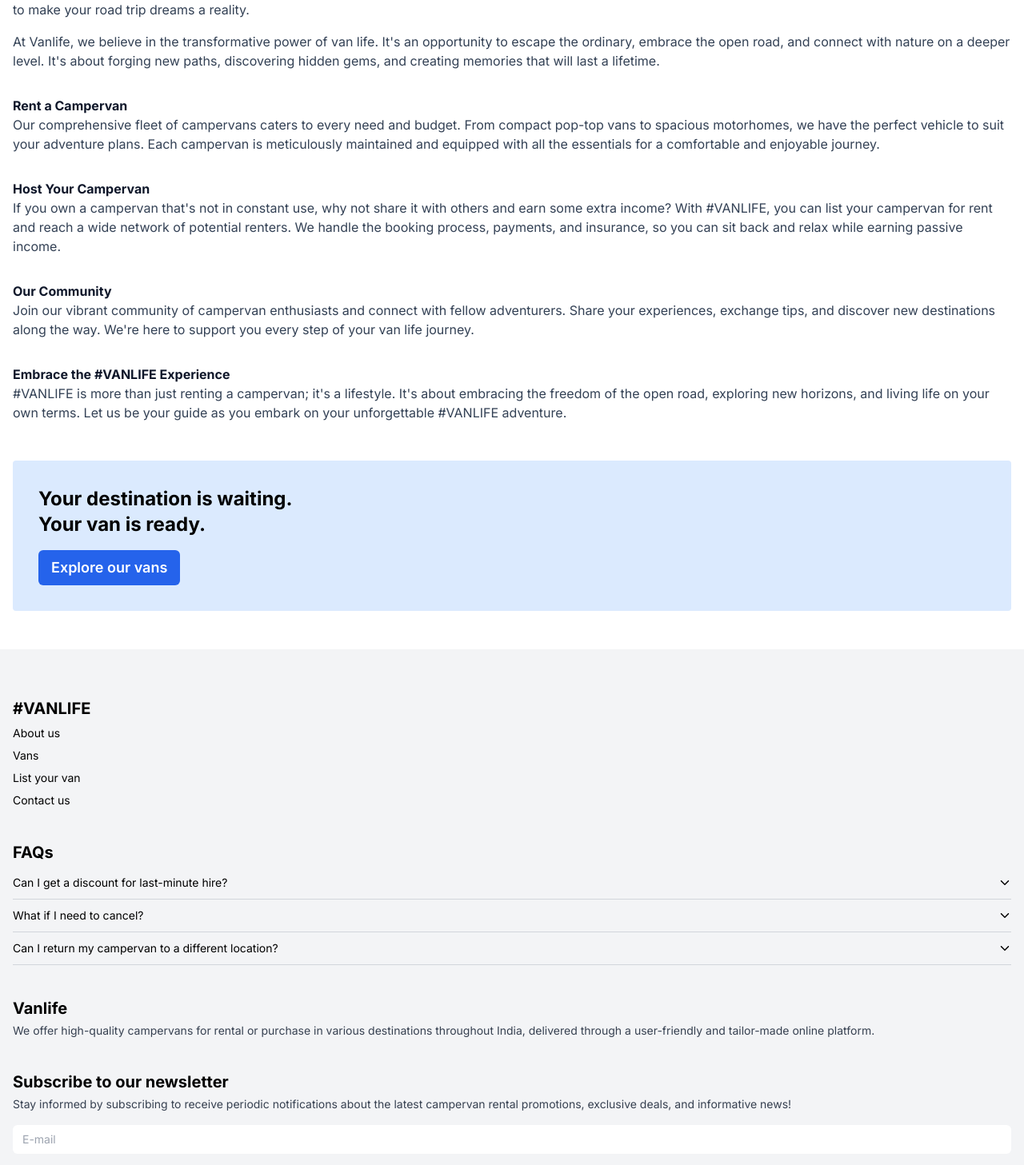
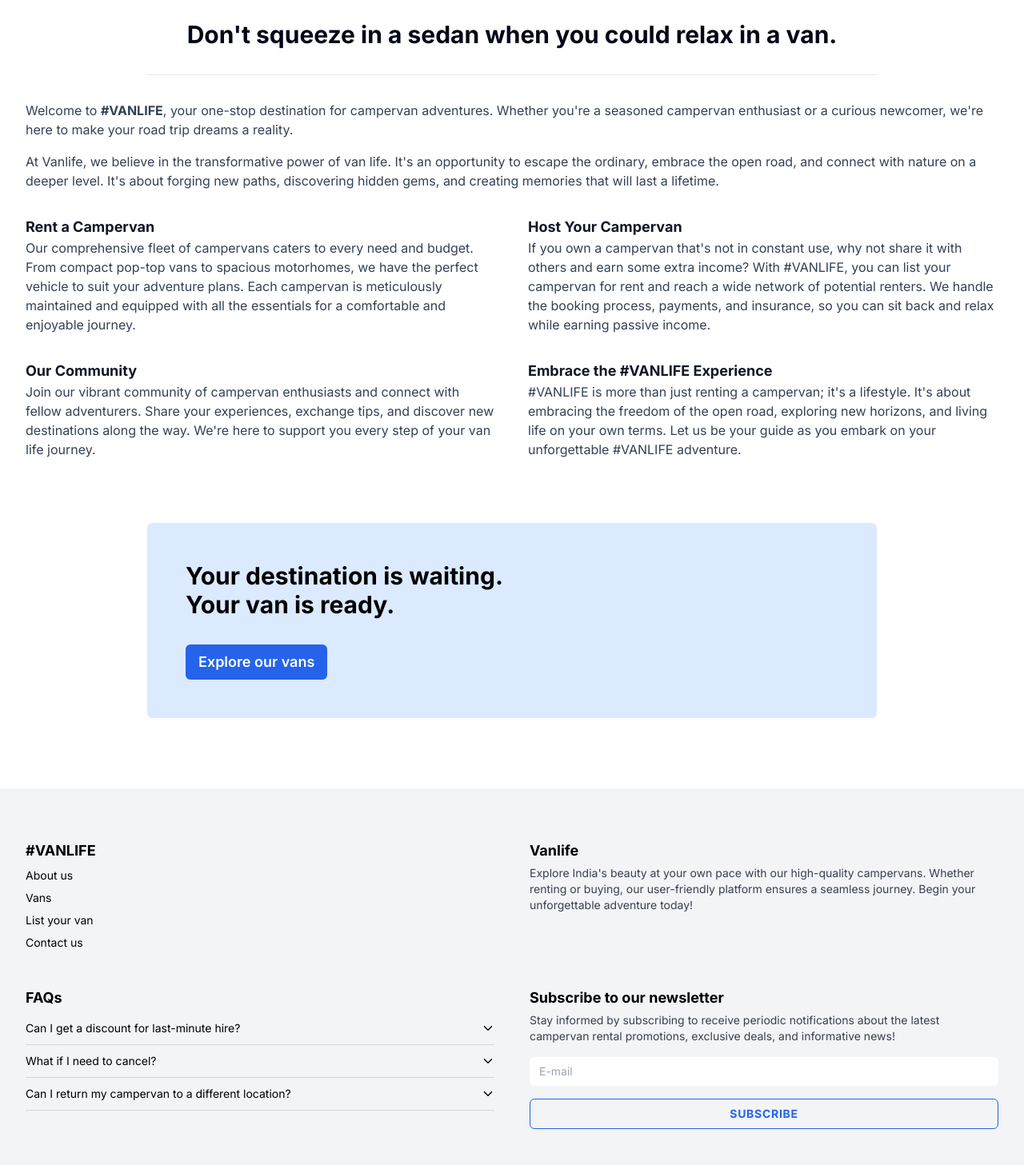
Before and after one commit to DeshalPadmakar/scrimba-vanlife, a React (Vite) app: page /about in a window 1280 px wide. Shown: the part 471-1928 px from the top of the page at 80% size. Built offline with nearby package versions, Linux system fonts and the light colour scheme.

Commit message:
footer and about page responsive wrt tablet

```diff
--- a/src/components/Footer.jsx
+++ b/src/components/Footer.jsx
@@ -13,9 +13,9 @@ import { IoMdMail } from "react-icons/io"
 export default function Footer() {
     return (
         <footer className="bg-gray-100">
-            <div className="px-4 pt-16 flex flex-col gap-11">
+            <div className="px-4 pt-16 grid gap-11 md:px-8 md:grid-cols-2 md:pb-6">
                 <section>
-                    <h1 className="text-xl font-bold mb-2 leading-none">#VANLIFE</h1>
+                    <h1 className="text-xl md:text-lg font-bold mb-2 md:mb-1 leading-none">#VANLIFE</h1>
                     <ul className="flex flex-col gap-1">
                         <li>
                             <Link to="about" className="hover:text-blue-600 text-sm">About us</Link>
@@ -32,8 +32,8 @@ export default function Footer() {
                     </ul>
                 </section>
 
-                <section role="FAQs" className="">
-                    <h1 className="text-xl font-bold mb-2 leading-none">FAQs</h1>
+                <section role="FAQs" className="md:order-2">
+                    <h1 className="text-xl md:text-lg font-bold mb-2 md:mb-1 leading-none">FAQs</h1>
                     <div className="">
                         <Accordion>
                             <Accordion.Title className="w-full">
@@ -64,13 +64,13 @@ export default function Footer() {
                     </div>
                 </section>
 
-                <section role="short summary about us">
-                    <h1 className="text-xl font-bold mb-2 leading-none">Vanlife</h1>
-                    <p className="text-sm text-gray-700">We offer high-quality campervans for rental or purchase in various destinations throughout India, delivered through a user-friendly and tailor-made online platform.</p>
+                <section role="short summary about us" className="md:order-1">
+                    <h1 className="text-xl md:text-lg font-bold mb-2 md:mb-1 leading-none">Vanlife</h1>
+                    <p className="text-sm text-gray-700">Explore India's beauty at your own pace with our high-quality campervans. Whether renting or buying, our user-friendly platform ensures a seamless journey. Begin your unforgettable adventure today!</p>
                 </section>
 
-                <section role="newsletter section">
-                    <h1 className="text-xl font-bold mb-2 leading-none">Subscribe to our newsletter</h1>
+                <section role="newsletter section" className="md:order-3">
+                    <h1 className="text-xl md:text-lg font-bold mb-2 md:mb-1 leading-none">Subscribe to our newsletter</h1>
                     <p className="text-sm text-gray-700" >Stay informed by subscribing to receive periodic notifications about the latest campervan rental promotions, exclusive deals, and informative news!</p>
                     <form className="flex flex-col gap-4 mt-4">
                         <label htmlFor="email" className="sr-only">Email</label>
--- a/src/pages/About.jsx
+++ b/src/pages/About.jsx
@@ -5,30 +5,40 @@ import { Link } from "react-router-dom"
 export default function About() {
     return (
         <div className="mt-16">
-            <div className="h-[250px] bg-aboutPage bg-cover flex">
+            <div className="h-[250px] md:h-[400px] bg-aboutPage bg-cover flex">
                 <h1 className="m-auto text-slate-50 text-4xl font-bold tracking-wide">About us</h1>
             </div>
-            <div className="px-4 pt-8 pb-12">
-                <div className="text-slate-700 ">
-                    <h2 className="text-2xl font-bold leading-normal text-slate-950 bg-blue border-b border-slate-200 pb-8">Don't squeeze in a sedan when you could relax in a van.</h2>
+            <div className="px-4 md:px-8 pt-8 pb-12">
+                <div className="text-slate-700">
+                    <h2 className="text-2xl md:text-3xl font-bold leading-normal text-slate-950 bg-blue border-b border-slate-200 pb-8 md:w-3/4 md:mx-auto md:text-center">Don't squeeze in a sedan when you could relax in a van.</h2>
                     <p className="mt-8">Welcome to <span className="font-bold">#VANLIFE</span>, your one-stop destination for campervan adventures. Whether you're a seasoned campervan enthusiast or a curious newcomer, we're here to make your road trip dreams a reality.</p>
                     <p className="mt-4">At Vanlife, we believe in the transformative power of van life. It's an opportunity to escape the ordinary, embrace the open road, and connect with nature on a deeper level. It's about forging new paths, discovering hidden gems, and creating memories that will last a lifetime.</p>
 
-                    <h3 className="mt-8 text-normal text-slate-900 font-bold">Rent a Campervan</h3>
-                    <p className="">Our comprehensive fleet of campervans caters to every need and budget. From compact pop-top vans to spacious motorhomes, we have the perfect vehicle to suit your adventure plans. Each campervan is meticulously maintained and equipped with all the essentials for a comfortable and enjoyable journey.</p>
+                    <div className="grid gap-8 md:gap-x-10 mt-8 md:grid-cols-2">
+                        <div>
+                            <h3 className=" md:text-lg text-slate-900 font-bold">Rent a Campervan</h3>
+                            <p className="">Our comprehensive fleet of campervans caters to every need and budget. From compact pop-top vans to spacious motorhomes, we have the perfect vehicle to suit your adventure plans. Each campervan is meticulously maintained and equipped with all the essentials for a comfortable and enjoyable journey.</p>
+                        </div>
 
-                    <h3 className="mt-8 text-normal text-slate-900 font-bold">Host Your Campervan</h3>
-                    <p className="">If you own a campervan that's not in constant use, why not share it with others and earn some extra income? With #VANLIFE, you can list your campervan for rent and reach a wide network of potential renters. We handle the booking process, payments, and insurance, so you can sit back and relax while earning passive income.</p>
+                        <div>
+                            <h3 className=" md:text-lg text-slate-900 font-bold">Host Your Campervan</h3>
+                            <p className="">If you own a campervan that's not in constant use, why not share it with others and earn some extra income? With #VANLIFE, you can list your campervan for rent and reach a wide network of potential renters. We handle the booking process, payments, and insurance, so you can sit back and relax while earning passive income.</p>
+                        </div>
 
-                    <h3 className="mt-8 text-normal text-slate-900 font-bold">Our Community</h3>
-                    <p className="">Join our vibrant community of campervan enthusiasts and connect with fellow adventurers. Share your experiences, exchange tips, and discover new destinations along the way. We're here to support you every step of your van life journey.</p>
+                        <div>
+                            <h3 className=" md:text-lg text-slate-900 font-bold">Our Community</h3>
+                            <p className="">Join our vibrant community of campervan enthusiasts and connect with fellow adventurers. Share your experiences, exchange tips, and discover new destinations along the way. We're here to support you every step of your van life journey.</p>
+                        </div>
 
-                    <h3 className="mt-8 text-normal text-slate-900 font-bold">Embrace the #VANLIFE Experience</h3>
-                    <p className="">#VANLIFE is more than just renting a campervan; it's a lifestyle. It's about embracing the freedom of the open road, exploring new horizons, and living life on your own terms. Let us be your guide as you embark on your unforgettable #VANLIFE adventure.</p>
+                        <div>
+                            <h3 className="md:text-lg text-slate-900 font-bold">Embrace the #VANLIFE Experience</h3>
+                            <p className="">#VANLIFE is more than just renting a campervan; it's a lifestyle. It's about embracing the freedom of the open road, exploring new horizons, and living life on your own terms. Let us be your guide as you embark on your unforgettable #VANLIFE adventure.</p>
+                        </div>
+                    </div>
                 </div>
-                <div className="font-bold text-2xl bg-blue-100 p-8 mt-12 rounded overflow-hidden">
-                    <h3>Your destination is waiting.<br />Your van is ready.</h3>
-                    <Link className="mt-4 font-semibold text-lg bg-blue-600 text-white px-4 py-2 rounded-md inline-block" to="/vans">Explore our vans</Link>
+                <div className="font-bold bg-blue-100 p-8 md:p-12 mt-12 md:mt-20 md:mb-10 rounded md:rounded-md md:w-3/4 md:mx-auto">
+                    <h3 className="text-2xl md:text-3xl">Your destination is waiting.<br />Your van is ready.</h3>
+                    <Link className="mt-4 md:mt-8 font-semibold text-lg bg-blue-600 text-white px-4 py-2 rounded-md inline-block" to="/vans">Explore our vans</Link>
                 </div>
             </div>
         </div>
```
Also changed, not shown: src/pages/Home.jsx (+7 -7 lines).
